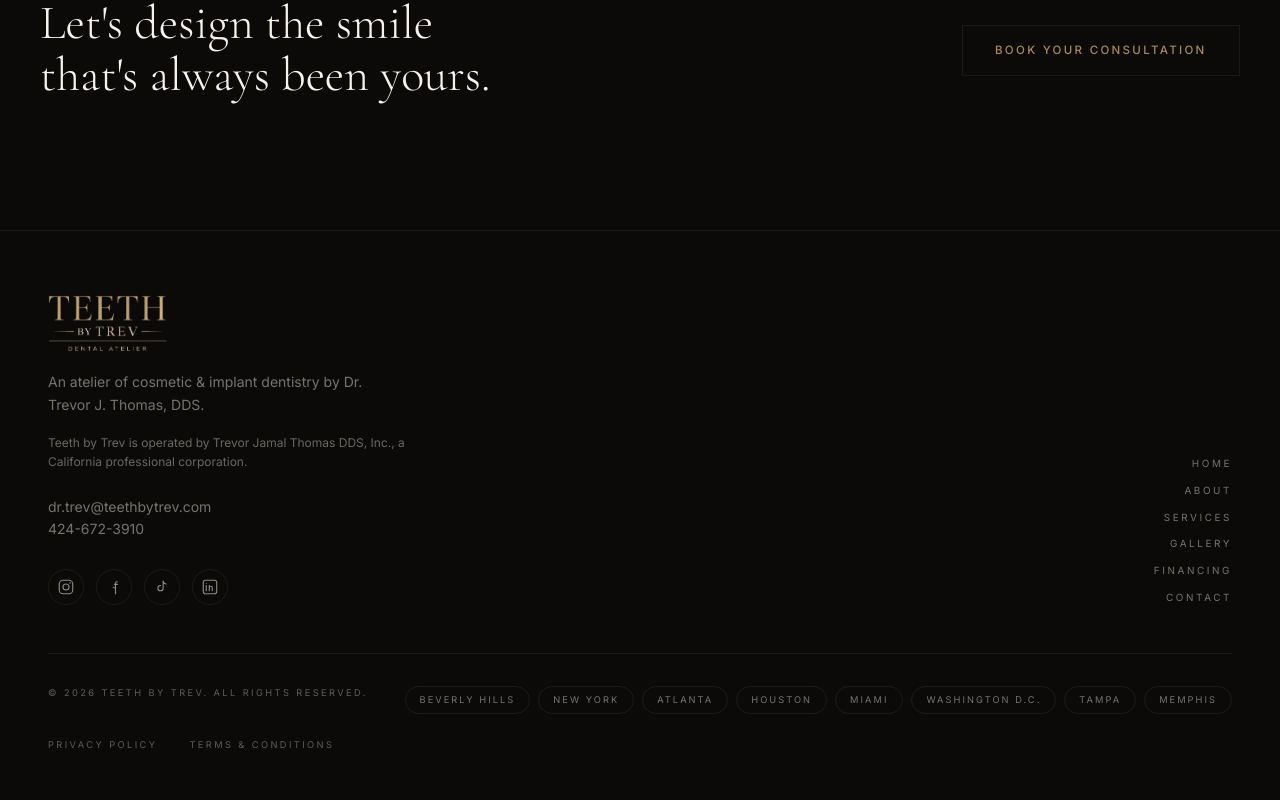
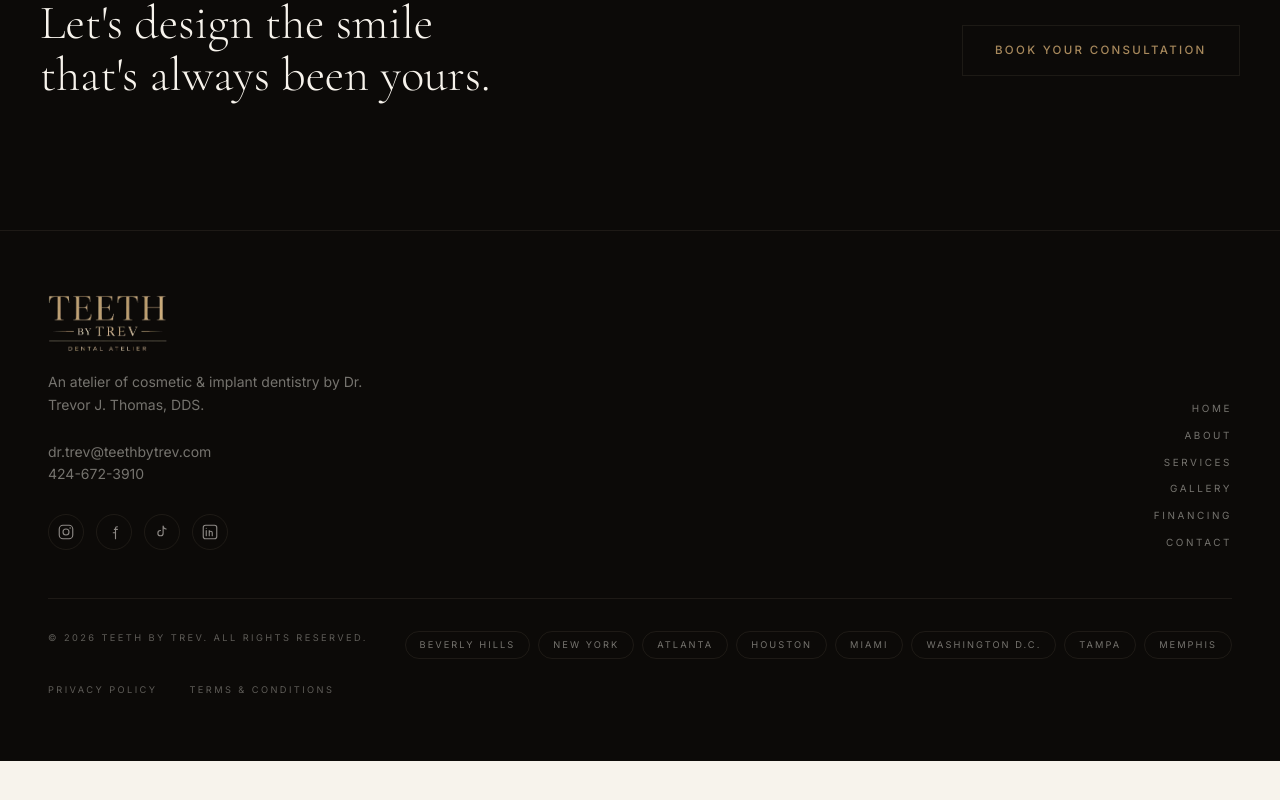
Before and after one commit to barranaai/TBT, a Next.js app: page /about in a window 1280 px wide. Shown: the part 2465-3265 px from the top of the page. After the commit the page ends 3226 px from the top, so only its background shows below. Built offline with nearby package versions, Linux system fonts and the light colour scheme.

Commit message:
Drop the corporate-entity line from the footer
The 'operated by Trevor Jamal Thomas DDS, Inc.' sentence comes off the
sitewide footer per the practice. It remains on the privacy, terms and SMS
opt-in pages, where carrier review expects the legal entity to be identified.

```diff
--- a/app/atelier/components/AtelierFooter.tsx
+++ b/app/atelier/components/AtelierFooter.tsx
@@ -76,10 +76,6 @@ export default function AtelierFooter() {
               An atelier of cosmetic &amp; implant dentistry by Dr. Trevor J.
               Thomas, DDS.
             </p>
-            <p className="mt-4 max-w-sm text-xs leading-relaxed text-ivory/40">
-              Teeth by Trev is operated by Trevor Jamal Thomas DDS, Inc., a
-              California professional corporation.
-            </p>
             <address className="mt-6 text-sm not-italic leading-relaxed text-ivory/45">
               <a
                 href="mailto:dr.trev@teethbytrev.com"
```
